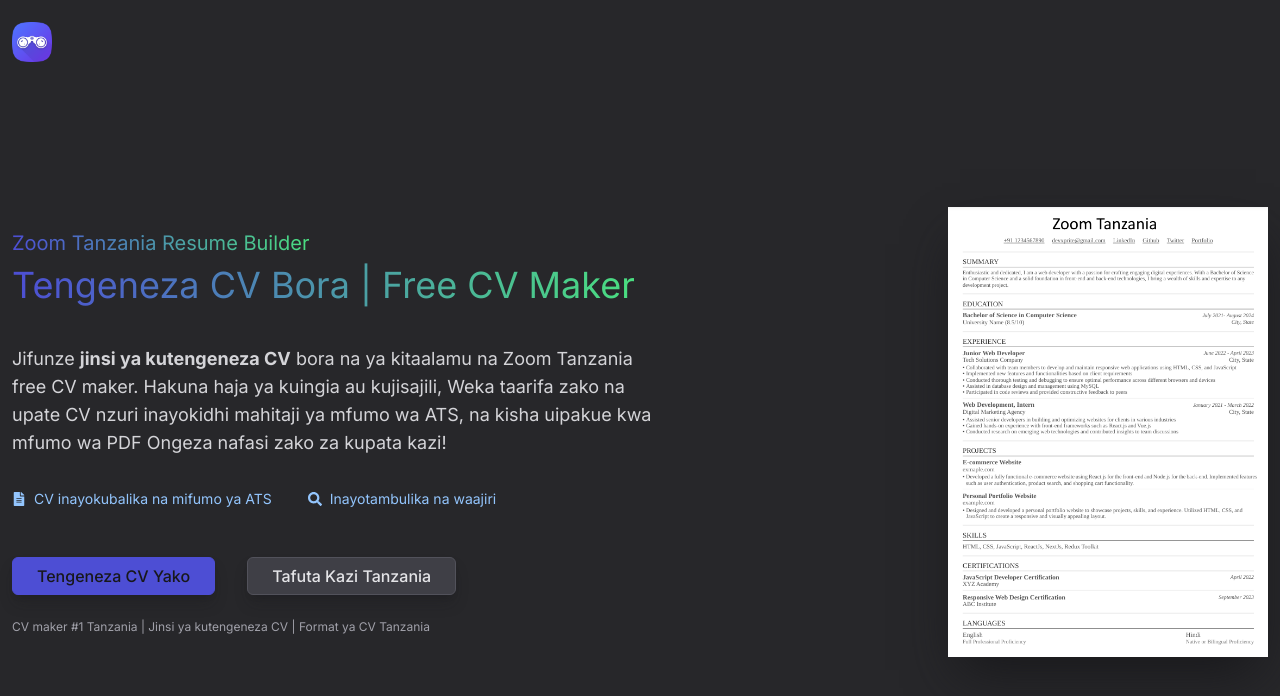
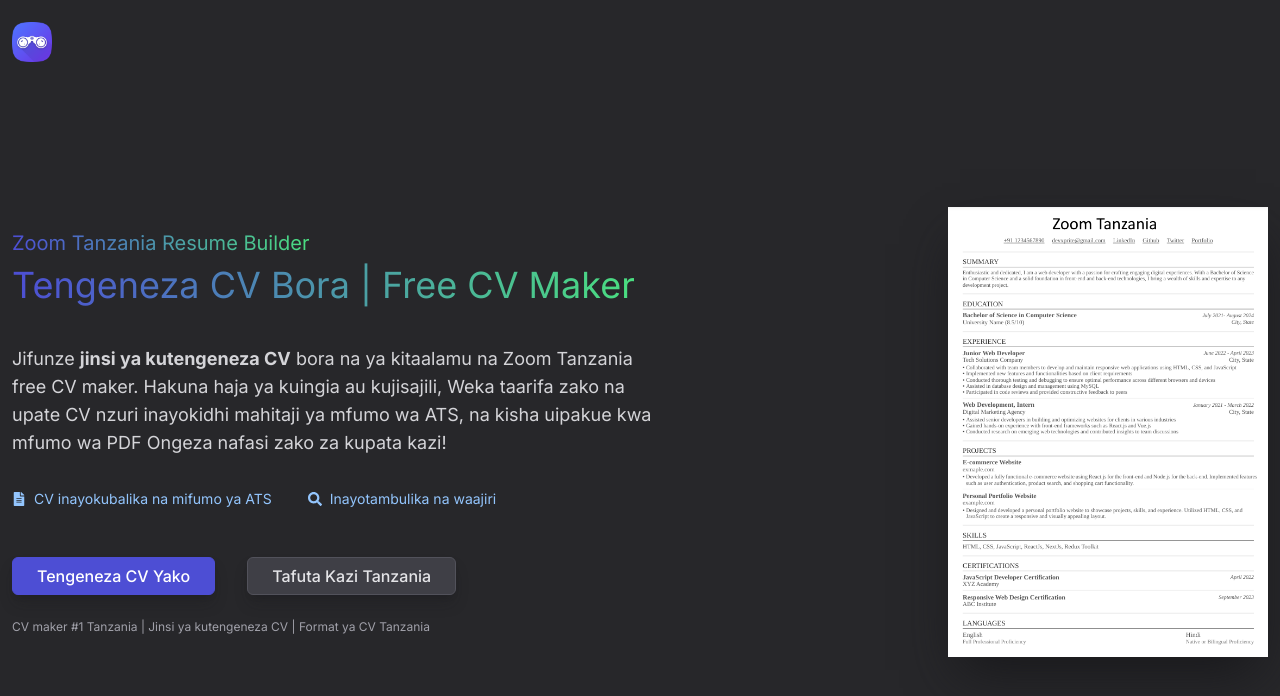
Before and after one commit to amanijoseph87/cvtool, a Next.js app: page / in a window 1280 px wide. Shown: the top 696 px of the page. Built offline with nearby package versions, Linux system fonts and the light colour scheme.

Commit message:
Update globals.scss
btn color

```diff
--- a/app/globals.scss
+++ b/app/globals.scss
@@ -132,6 +132,10 @@
     @apply gap-2;
   }
 
+  .btn-filled {
+    color: #ffffff!important;
+    }
+
   /* Card component */
   .card {
     @apply rounded-md border border-gray-600 bg-gray-700/25 p-4 shadow-xl;
```
